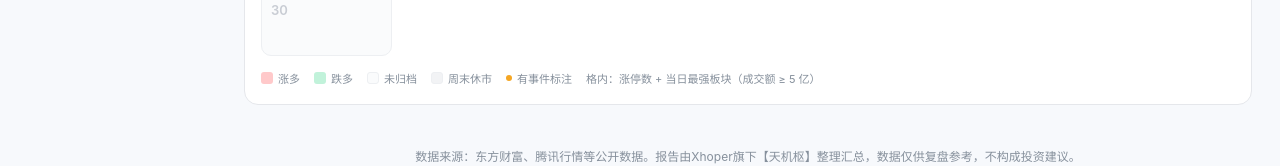
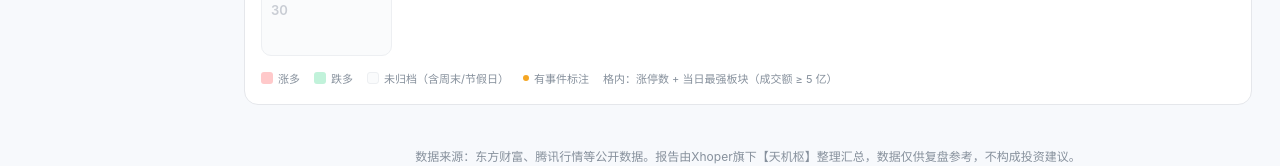
Before and after one commit to LEEYOKING/TianjiHub, a React (Vite) app: page /calendar in a window 1280 px wide. Shown: the part 1052-1218 px from the top of the page. Built offline with nearby package versions, Linux system fonts and the light colour scheme.

Commit message:
日历：周末底色与节假日统一（#FAFBFC），只靠「休市」文案区分

```diff
--- a/src/pages/Calendar.tsx
+++ b/src/pages/Calendar.tsx
@@ -490,7 +490,8 @@ export default function Calendar() {
                     borderRadius: 10,
                     border: `1px solid ${selected ? '#111827' : hs.borderColor}`,
                     boxShadow: selected ? '0 0 0 2px rgba(17,24,39,0.12)' : 'none',
-                    background: info ? hs.background : weekend ? '#F2F3F5' : '#FAFBFC',
+                    // 周末与节假日统一用同一种「无数据」底色（#FAFBFC），只靠格内「休市」文案区分
+                    background: info ? hs.background : '#FAFBFC',
                     padding: isMobile ? '4px 5px' : '7px 9px',
                     font: 'inherit',
                     transition: 'transform .12s ease',
@@ -561,10 +562,7 @@ export default function Calendar() {
               <i style={{ width: 12, height: 12, borderRadius: 3, background: 'rgba(14,205,112,0.26)', display: 'inline-block' }} />跌多
             </span>
             <span style={{ display: 'flex', alignItems: 'center', gap: 5 }}>
-              <i style={{ width: 12, height: 12, borderRadius: 3, background: '#FAFBFC', border: '1px solid #EDEFF2', display: 'inline-block' }} />未归档
-            </span>
-            <span style={{ display: 'flex', alignItems: 'center', gap: 5 }}>
-              <i style={{ width: 12, height: 12, borderRadius: 3, background: '#F2F3F5', border: '1px solid #EDEFF2', display: 'inline-block' }} />周末休市
+              <i style={{ width: 12, height: 12, borderRadius: 3, background: '#FAFBFC', border: '1px solid #EDEFF2', display: 'inline-block' }} />未归档（含周末/节假日）
             </span>
             <span style={{ display: 'flex', alignItems: 'center', gap: 5 }}>
               <i style={{ width: 6, height: 6, borderRadius: '50%', background: '#F5A623', display: 'inline-block' }} />有事件标注
```
